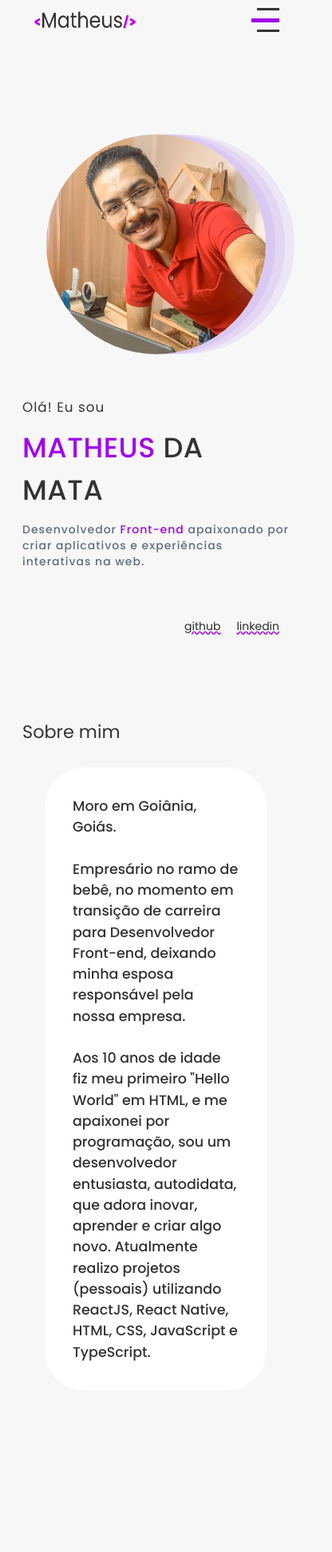
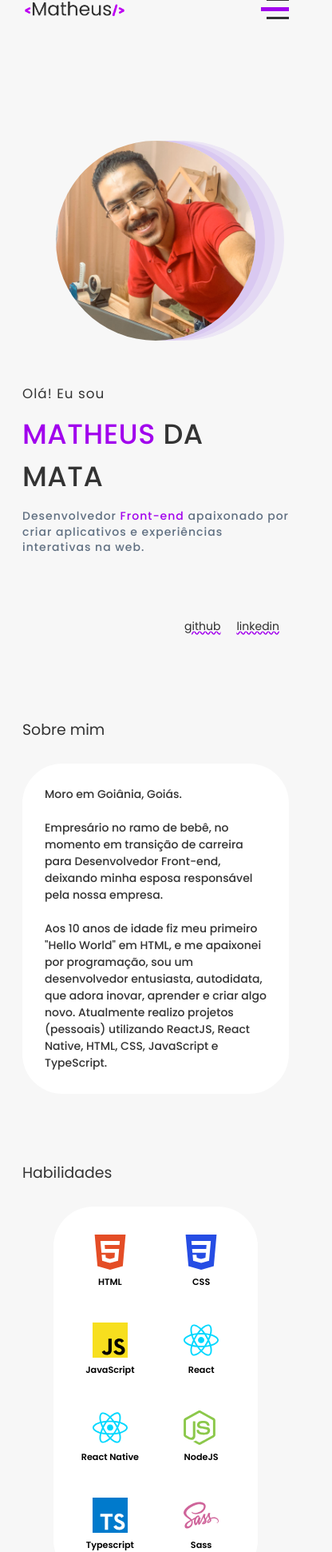
Before and after one commit to matheusdamata/react-portfolio, a React (Vite) app: page / in a window 390 px wide. Shown: the part 30-1971 px from the top of the page at 80% size, 416 px wide, since content can reach past the window. Built offline with nearby package versions, Linux system fonts and the light colour scheme.

Commit message:
responsiveness correction

```diff
--- a/index.html
+++ b/index.html
@@ -7,6 +7,11 @@
     <meta charset="UTF-8" />
     <link rel="icon" type="image" href="./src/assets/favicon.png" />
     <meta name="viewport" content="width=device-width, initial-scale=1.0" />
+    <meta
+      name="description"
+      content="Portfólio Matheus da Mata, desenvolvedor Front-end apaixonado por criar
+      aplicativos e experiências interativas na web."
+    />
     <title>Matheus da Mata - Portfólio</title>
 
     <link href="https://fonts.googleapis.com/css2?family=Poppins:wght@300;400;500;600;700&display=swap" rel="stylesheet">
--- a/src/components/aboutme/styles.ts
+++ b/src/components/aboutme/styles.ts
@@ -2,7 +2,7 @@ import styled from 'styled-components';
 
 export const Container = styled.section`
     width: 100%;
-    max-width: 1120px;
+    max-width: 1140px;
     display: flex;
     flex-direction: column;
     align-items: flex-start;
@@ -10,8 +10,16 @@ export const Container = styled.section`
     background-color: var(--background);
     margin: 4rem auto;
 
-    @media (max-width: 960px) {
+    @media (min-width: 769px) and (max-width: 1140px) {
         padding: 2rem;
+    }
+
+    @media (min-width: 426px) and (max-width: 769px) {
+        padding: 2rem;
+    }
+
+    @media (max-width: 425px) {
+        padding: 0 2rem;
     }
 `;
 
@@ -19,6 +27,19 @@ export const Title = styled.h2`
     font-size: 1.6rem;
     font-weight: 400;
     color: #333333;
+
+    @media (min-width: 769px) and (max-width: 1140px) {
+        padding: 2rem;
+    }
+
+    @media (min-width: 426px) and (max-width: 769px) {
+        padding: 2rem;
+    }
+
+    @media (max-width: 425px) {
+        font-size: 1.35rem;
+        padding: 2rem 0;
+    }
 `;
 
 export const Article = styled.article`
@@ -26,6 +47,11 @@ export const Article = styled.article`
     border-radius: 50px;
     margin: 2rem;
     padding: 2.5rem;
+
+    @media (max-width: 425px) {
+        padding: 2rem;
+        margin: 0;
+    }
 `;
 
 export const AboutMeText = styled.p`
@@ -33,4 +59,8 @@ export const AboutMeText = styled.p`
     font-weight: 500;
     line-height: 1.5;
     color: #333333;
+
+    @media (max-width: 425px) {
+        font-size: 1rem;
+    }
 `;
--- a/src/components/contact/styles.ts
+++ b/src/components/contact/styles.ts
@@ -10,15 +10,36 @@ export const Container = styled.section`
   background-color: var(--background);
   margin: 4rem auto;
 
-  @media (max-width: 960px) {
-    padding: 2rem;
-  }
+  @media (min-width: 769px) and (max-width: 1140px) {
+        padding: 2rem;
+    }
+
+    @media (min-width: 426px) and (max-width: 769px) {
+        padding: 2rem;
+    }
+
+    @media (max-width: 425px) {
+        padding: 0 2rem;
+    }
 `;
 
 export const Title = styled.h2`
   font-size: 1.6rem;
   font-weight: 400;
   color: #333333;
+
+  @media (min-width: 769px) and (max-width: 1140px) {
+        padding: 2rem;
+    }
+
+    @media (min-width: 426px) and (max-width: 769px) {
+        padding: 2rem;
+    }
+
+    @media (max-width: 425px) {
+        font-size: 1.35rem;
+        padding: 2rem 0;
+    }
 `;
 
 export const ContactArea = styled.div`
@@ -27,8 +48,17 @@ export const ContactArea = styled.div`
   flex-direction: row;
   padding: 2rem;
 
-  @media (max-width: 960px) {
+  @media (min-width: 769px) and (max-width: 1140px) {
     flex-direction: column;
+  }
+
+  @media (min-width: 426px) and (max-width: 769px) {
+    flex-direction: column;
+  }
+
+  @media (max-width: 425px) {
+    flex-direction: column;
+    padding: 0;
   }
 `;
 
@@ -40,7 +70,15 @@ export const ContactAreaText = styled.p`
   margin-top: 3rem;
   margin-right: 1rem;
 
-  @media (max-width: 960px) {
+  @media (min-width: 769px) and (max-width: 1140px) {
+    margin: 2rem 0;
+  }
+
+  @media (min-width: 426px) and (max-width: 769px) {
+    margin: 2rem 0;
+  }
+
+  @media (max-width: 425px) {
     margin: 2rem 0;
   }
 `;
--- a/src/components/header/header-menu/styles.ts
+++ b/src/components/header/header-menu/styles.ts
@@ -10,13 +10,17 @@ export const Container = styled.div`
 export const Nav = styled.div`
     display: flex;
     width: 100%;
-    padding: 40px;
+    padding: 2.5rem;
     justify-content: space-between;
+
+    @media (max-width: 425px) {
+        padding: 2rem;
+    }
 `;
 
 export const Menu = styled.div`
-    width: 30px;
-    height: 30px;
+    width: 1.875rem;
+    height: 1.875rem;
     display: flex;
     flex-direction: column;
     align-items: flex-end;
@@ -38,4 +42,9 @@ export const MenuLine = styled.div<isPurpleMenuLine>`
 export const Logo = styled.img`
     width: 9.5rem;
     height: auto;
+
+    @media (max-width: 425px) {
+        width: auto;
+        height: 1.875rem;
+    }
 `;
--- a/src/components/header/styles.ts
+++ b/src/components/header/styles.ts
@@ -14,7 +14,11 @@ export const InfoArea = styled.div`
   align-items: center;
   justify-content: center;
 
-  @media (max-width: 760px) {
+  @media (min-width: 426px) and (max-width: 769px) {
+    flex-direction: column;
+  }
+
+  @media (max-width: 425px) {
     flex-direction: column;
   }
 `;
@@ -32,13 +36,25 @@ export const InfoImageArea = styled.div`
     box-shadow: 12px 0 #d9c8f1, 24px 0 #e2d6f3, 36px 0 #ece6f5;
   }
 
-  @media (max-width: 760px) {
-    padding: 0;
+  @media (min-width: 426px) and (max-width: 769px) {
+    justify-content: center;
+    align-items: center;
     padding: 2rem;
 
     img {
       width: 275px;
       height: 275px;
+    }
+  }
+
+  @media (max-width: 425px) {
+    justify-content: center;
+    align-items: center;
+    padding: 2rem;
+
+    img {
+      width: 75%;
+      height: auto;
     }
   }
 `;
--- a/src/components/projects/index.tsx
+++ b/src/components/projects/index.tsx
@@ -22,7 +22,7 @@ const Projects = () => {
             <C.ProjectsArea>
                 {projectsData.map((item, index) => (
                     <C.ProjectItem key={index}>
-                        <C.ProjectItemImage src={item.imageUrl} />
+                        <C.ProjectItemImage src={item.imageUrl} alt="Project image" />
 
                         <C.ProjectItemTextArea>
                             <C.ProjectItemText>{item.title}</C.ProjectItemText>
--- a/src/components/projects/styles.ts
+++ b/src/components/projects/styles.ts
@@ -2,7 +2,7 @@ import styled from "styled-components";
 
 export const Container = styled.section`
   height: 100%;
-  max-width: 1120px;
+  max-width: 1140px;
   display: flex;
   flex-direction: column;
   align-items: flex-start;
@@ -10,15 +10,36 @@ export const Container = styled.section`
   background-color: var(--background);
   margin: 4rem auto;
 
-  @media (max-width: 960px) {
+  @media (min-width: 769px) and (max-width: 1140px) {
         padding: 2rem;
-  }
+    }
+
+    @media (min-width: 426px) and (max-width: 769px) {
+        padding: 2rem;
+    }
+
+    @media (max-width: 425px) {
+        padding: 0 2rem;
+    }
 `;
 
 export const Title = styled.h2`
   font-size: 1.6rem;
   font-weight: 400;
   color: #333333;
+
+  @media (min-width: 769px) and (max-width: 1140px) {
+        padding: 2rem;
+    }
+
+    @media (min-width: 426px) and (max-width: 769px) {
+        padding: 2rem;
+    }
+
+    @media (max-width: 425px) {
+      font-size: 1.35rem;
+        padding: 2rem 0;
+    }
 `;
 
 export const ProjectsArea = styled.div`
@@ -26,6 +47,10 @@ export const ProjectsArea = styled.div`
   border-radius: 50px;
   padding: 2rem;
   margin: 2rem;
+
+  @media (max-width: 425px) {
+    margin: 0;
+  }
 `;
 
 export const ProjectItem = styled.div`
@@ -33,7 +58,11 @@ export const ProjectItem = styled.div`
   flex-direction: row;
   margin-bottom: 2rem;
 
-  @media (max-width: 760px) {
+  @media (min-width: 426px) and (max-width: 769px) {
+    flex-direction: column;
+  }
+
+  @media (max-width: 425px) {
     flex-direction: column;
   }
 `;
@@ -48,8 +77,19 @@ export const ProjectItemImage = styled.img`
     transform: translate(0.2rem, 0.2rem);
   }
 
-  @media (max-width: 760px) {
+  @media (min-width: 769px) and (max-width: 1140px) {
+    width: 18.75rem;
+    height: 14rem;
+  }
+
+  @media (min-width: 426px) and (max-width: 769px) {
     width: 100%;
+    height: auto;
+  }
+
+  @media (max-width: 425px) {
+    width: 100%;
+    height: auto;
   }
 `;
 
@@ -58,7 +98,11 @@ export const ProjectItemTextArea = styled.div`
   flex-direction: column;
   margin-left: 1.5rem;
 
-  @media (max-width: 760px) {
+  @media (min-width: 426px) and (max-width: 769px) {
+    margin: 1rem 0;
+  }
+
+  @media (max-width: 425px) {
     margin: 1rem 0;
   }
 `;
@@ -87,13 +131,22 @@ export const ProjectItemDescription = styled.p`
   font-size: 1.1rem;
   font-weight: 400;
   color: #333;
+
+  @media (max-width: 425px) {
+    font-size: 0.85rem;
+  }
 `;
 
 export const ProjectItemButtonArea = styled.div`
   display: flex;
   flex-direction: row;
 
-  @media (max-width: 760px) {
+  @media (min-width: 426px) and (max-width: 769px) {
+    flex-direction: column;
+    width: 100%;
+  }
+
+  @media (max-width: 425px) {
     flex-direction: column;
     width: 100%;
   }
@@ -115,12 +168,17 @@ export const ProjectItemViewProjectButton = styled.button`
     opacity: 0.7;
   }
 
-  @media (max-width: 960px) {
+  @media (min-width: 769px) and (max-width: 1140px) {
     width: 70%;
   }
 
-  @media (max-width: 760px) {
+  @media (min-width: 426px) and (max-width: 769px) {
     width: 100%;
+  }
+
+  @media (max-width: 425px) {
+    width: 100%;
+    margin-right: 0;
   }
 `;
 
@@ -140,11 +198,16 @@ export const ProjectItemViewProjectGitHubButton = styled.button`
     color: #fff;
   }
 
-  @media (max-width: 960px) {
+  @media (min-width: 769px) and (max-width: 1140px) {
     width: 30%;
   }
 
-  @media (max-width: 760px) {
+  @media (min-width: 426px) and (max-width: 769px) {
     width: 100%;
   }
+
+  @media (max-width: 425px) {
+    width: 100%;
+
+  }
 `;
--- a/src/components/skills/index.tsx
+++ b/src/components/skills/index.tsx
@@ -14,7 +14,7 @@ const Skills = () => {
             <C.IconsArea>
                 {iconsData.map((item, index) => (
                     <C.IconsItem key={index}>
-                        <C.IconsItemImage src={item.imageUrl} />
+                        <C.IconsItemImage src={item.imageUrl} alt="Skill image" />
                         <C.IconsItemTitle>{item.title}</C.IconsItemTitle>
                     </C.IconsItem>
                 ))}
--- a/src/components/skills/styles.ts
+++ b/src/components/skills/styles.ts
@@ -10,8 +10,17 @@ export const Container = styled.section`
     background-color: var(--background);
     margin: 4rem auto;
 
-    @media (max-width: 960px) {
+    @media (min-width: 769px) and (max-width: 1140px) {
         padding: 2rem;
+    }
+
+    @media (min-width: 426px) and (max-width: 769px) {
+        padding: 2rem;
+    }
+
+    @media (max-width: 425px) {
+        padding: 0 2rem;
+        margin: 0;
     }
 `;
 
@@ -19,6 +28,19 @@ export const Title = styled.h2`
     font-size: 1.6rem;
     font-weight: 400;
     color: #333333;
+
+    @media (min-width: 769px) and (max-width: 1140px) {
+        padding: 2rem;
+    }
+
+    @media (min-width: 426px) and (max-width: 769px) {
+        padding: 2rem;
+    }
+
+    @media (max-width: 425px) {
+        font-size: 1.35rem;
+        padding: 2rem 0;
+    }
 `;
 
 export const IconsArea = styled.div`
@@ -31,15 +53,20 @@ export const IconsArea = styled.div`
     padding: 2.5rem;
     margin: 2rem;
 
-    @media (max-width: 960px) {
+    @media (min-width: 769px) and (max-width: 1140px) {
         grid-template-columns: repeat(4, 1fr);
-        width: 95%;
+        gap: 3rem;
     }
 
-    @media (max-width: 760px) {
+    @media (min-width: 426px) and (max-width: 769px) {
+        grid-template-columns: repeat(4, 1fr);
+        gap: 3rem;
+    }
+
+    @media (max-width: 425px) {
         grid-template-columns: repeat(2, 1fr);
-        padding: 2.5rem;
-        gap: 2rem;
+        gap: 3rem;
+        margin: 0;
     }
 `;
 
```
